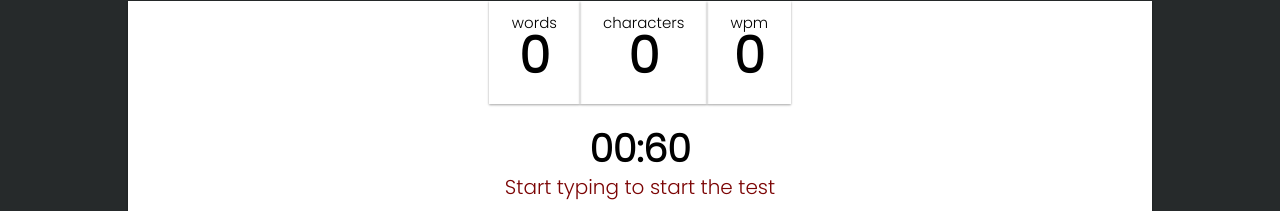
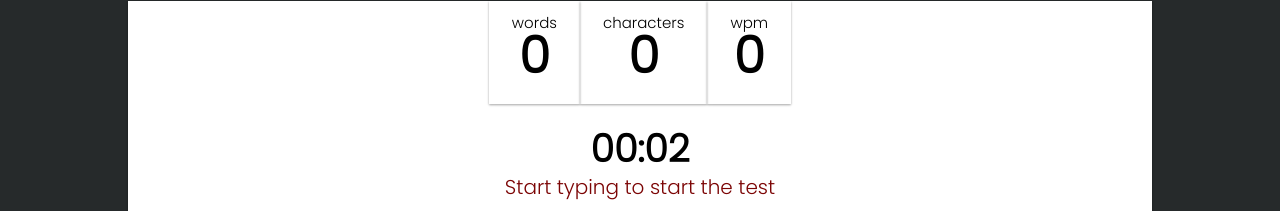
Before and after one commit to hayat900/TestYourSpeed, a React (Create React App) app: page / in a window 1280 px wide. Shown: the part 741-952 px from the top of the page. Built offline with nearby package versions, Linux system fonts and the light colour scheme; no server answers.

Commit message:
completed basic final design

```diff
--- a/src/components/App/App.jsx
+++ b/src/components/App/App.jsx
@@ -6,10 +6,9 @@ import Footer from '../Footer/Footer';
 
 import Challenge from '../Challenge/Challenge';
 
-const totaltime=60;
+const totaltime=2;
 const url="https://baconipsum.com/api/?type=all-meat&paras=3&start-with-lorem=1&format=text";
-class App extends React.Component {
-    state={
+const defaultstate={
     selectedparagraph:"Hello World! disha",
     timerstarted:false,
     timeremaining:totaltime,
@@ -18,6 +17,8 @@ class App extends React.Component {
     wpm:0,
     testinfo:[],
 }
+class App extends React.Component {
+   state=defaultstate;
     componentDidMount(){
          fetch(url).
          then((response)=>response.text()).
@@ -31,7 +32,7 @@ class App extends React.Component {
              };
          });
          this.setState({testinfo:testinfo});
-                 this.setState({selectedparagraph:data});
+                 this.setState({...defaultstate,testinfo,selectedparagraph:data});
             });
 
 
@@ -53,6 +54,24 @@ class App extends React.Component {
             }
         },1000);
     }
+    startagain=()=>
+        {
+            fetch(url).
+            then((response)=>response.text()).
+            then((data)=>{
+            console.log(data);
+                    const selectedparagrapharray=data.split("");
+                    const testinfo=selectedparagrapharray.map((selectedletter)=>{
+               return{
+                    testletter:selectedletter,
+                    status:"NotAttempted",
+                };
+            });
+            this.setState({testinfo:testinfo});
+                    this.setState({...defaultstate,testinfo,selectedparagraph:data});
+               });
+        }
+
     handleuserinput=(inputvalue)=>{
         console.log(inputvalue);
         if(!this.state.timerstarted)
@@ -71,7 +90,7 @@ class App extends React.Component {
                         testletter:this.state.testinfo[0].testletter,
                         status:"NotAttempted",
                     },
-                    ...this.state.testinfo.slice(1),
+                    ...this.state.testinfo.slice(1),//rest and spread operator
                 ],
                 characters,words,
 
@@ -128,6 +147,7 @@ if(index==this.state.selectedparagraph.length-1)
                  timerstarted={this.state.timerstarted}
                  testinfo={this.state.testinfo}
                  input={this.handleuserinput}
+                 startagain={this.startagain}
                  />
             </div>
         );
--- a/src/components/Challenge/Challenge.jsx
+++ b/src/components/Challenge/Challenge.jsx
@@ -11,6 +11,7 @@ const Challenge = (props) => {
             <Testcontain words={props.words} characters={props.characters} wpm={props.wpm}
             timeremaining={props.timeremaining} timerstarted={props.timerstarted} selectedparagraph=
             {props.selectedparagraph} testinfo={props.testinfo} input={props.input}
+            startagain={props.startagain}
             />
         </div >
     );
--- a/src/components/Testcontainer/Testcontainer.jsx
+++ b/src/components/Testcontainer/Testcontainer.jsx
@@ -3,7 +3,7 @@ import Tryagain from '../tryagain/tryagain';
 import Typing from '../typing/typing';
 import './Testcontainer.css';
 const Testcontain = ({
-    words, characters, wpm,selectedparagraph,timeremaining,timerstarted,testinfo,input
+    words, characters, wpm,selectedparagraph,timeremaining,timerstarted,testinfo,input,startagain
 }) => {
     // console.log(testinfo);
     return (
@@ -17,11 +17,14 @@ const Testcontain = ({
                         timerstarted={timerstarted}
                         testinfo={testinfo}
                         input={input}
+
                         />
                     </div>
                 ) : (
                     <div className="try-again">
-                        <Tryagain words={words} characters={characters} wpm={wpm} />
+                        <Tryagain words={words} characters={characters} wpm={wpm}
+                        startagain={startagain}
+                        />
                     </div>
                 )
             }
--- a/src/components/tryagain/tryagain.css
+++ b/src/components/tryagain/tryagain.css
@@ -34,12 +34,12 @@
 
 }
 .start{
-    background-color: rgb(22, 131, 12);
+    background-color: rgb(13, 105, 4);
 
 }
 .start:hover,.start:focus
 {
-    background-color: rgb(15, 207, 73);
+    background-color: rgb(90, 185, 12);
 }
 
 .share{
@@ -53,7 +53,7 @@
 }
 .tweet:hover,.tweet:focus
 {
-    background-color:rgb(151, 59, 236)
+    background-color:rgb(105, 5, 199)
 }
 .tweet{
     background-color:rgb(98, 7, 126);;
--- a/src/components/tryagain/tryagain.jsx
+++ b/src/components/tryagain/tryagain.jsx
@@ -1,7 +1,7 @@
 import React from 'react';
 import './tryagain.css';
 const Tryagain = ({
-    words, characters, wpm
+    words, characters, wpm,startagain
 }) => {
     return (
         <div className="try-again-container">
@@ -9,27 +9,29 @@ const Tryagain = ({
             <h1>Test Results</h1>
             <div className="result-container">
                 <p>
-                    <b>characters:</b>{characters}
+                    <b>Characters: </b>{characters}
 
                 </p>
                 <p>
-                    <b>words:</b>{words}
+                    <b>Words: </b>{words}
 
                 </p>
                 <p>
-                    <b>wpm:</b>{wpm}wpm
+                    <b>Wpm: </b>{wpm}
 
                 </p>
             </div>
             <div>
-                <button className="end-button start">
+                <button onClick={()=>startagain()
+                }
+                className="end-button start">
                     retry
     </button>
                 <button onClick={() => {
-                    window.open("https://www.facecom.com/sharer/sharer.php?u=Checkitout",
+                    window.open("https://www.facebook.com/sharer/sharer.php?u=example.org",
                         "facebook-share-dialog", "width=800,height=600");
                 }} className="end-button share">
-                    share
+                    Share
     </button>
                 <button onClick={() => {
                     window.open("https://www.twitter.com/intent/tweet?text=dishadsouza",
```
Lines whose indentation alone changed are shown as unchanged.
